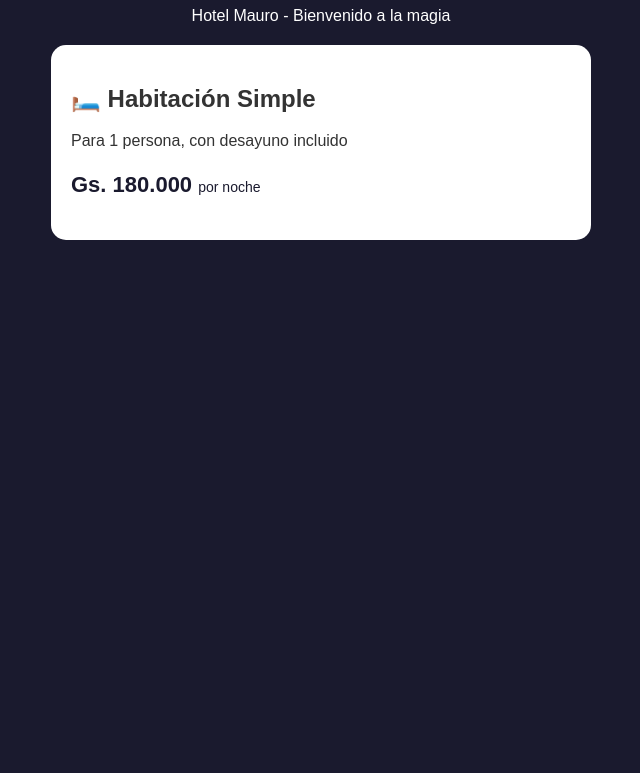
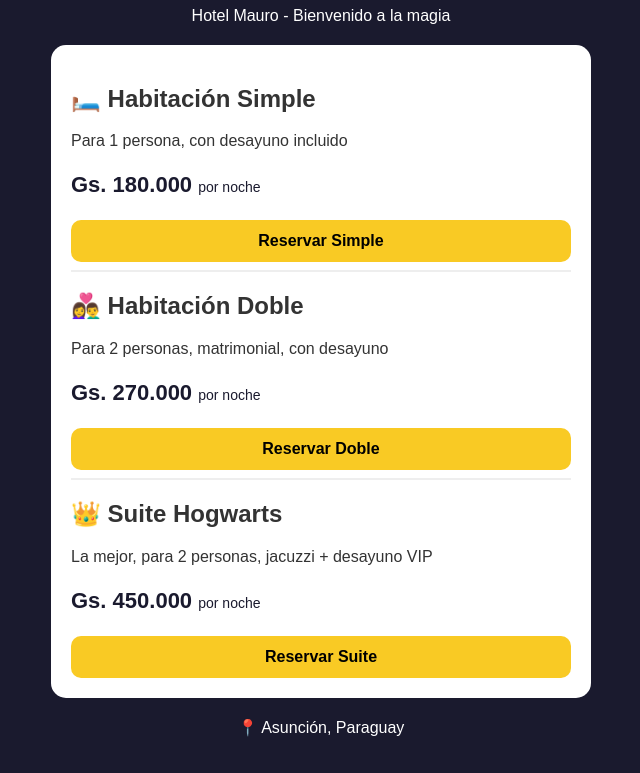
Before and after one commit to mfretes000-web/HogwarsHotel, a website: page public/index.html in a window 1280 px wide. Shown: the part 114-887 px from the top of the page, without its empty margins (319-959 px from the left). Before the commit the page ends 800 px from the top, so only its background shows below. Drawn offline with Linux system fonts and the light colour scheme.

Commit message:
Update index.html

```diff
--- a/public/index.html
+++ b/public/index.html
@@ -20,4 +20,20 @@ hr { border: 1px solid #eee; }
 <div class="card">
 <h2>🛏️ Habitación Simple</h2>
 <p>Para 1 persona, con desayuno incluido</p>
-<p class="precio">Gs. 180.000 <span style="font-size:14px; font-weight:normal;">por noche
+<p class="precio">Gs. 180.000 <span style="font-size:14px; font-weight:normal;">por noche</span></p>
+<button onclick="alert('¡Reserva mágica recibida!')">Reservar Simple</button>
+<hr>
+<h2>👩‍❤️‍👨 Habitación Doble</h2>
+<p>Para 2 personas, matrimonial, con desayuno</p>
+<p class="precio">Gs. 270.000 <span style="font-size:14px; font-weight:normal;">por noche</span></p>
+<button onclick="alert('¡Reserva mágica recibida!')">Reservar Doble</button>
+<hr>
+<h2>👑 Suite Hogwarts</h2>
+<p>La mejor, para 2 personas, jacuzzi + desayuno VIP</p>
+<p class="precio">Gs. 450.000 <span style="font-size:14px; font-weight:normal;">por noche</span></p>
+<button onclick="alert('¡Reserva mágica recibida!')">Reservar Suite</button>
+</div>
+
+<p>📍 Asunción, Paraguay</p>
+</body>
+</html>
```
